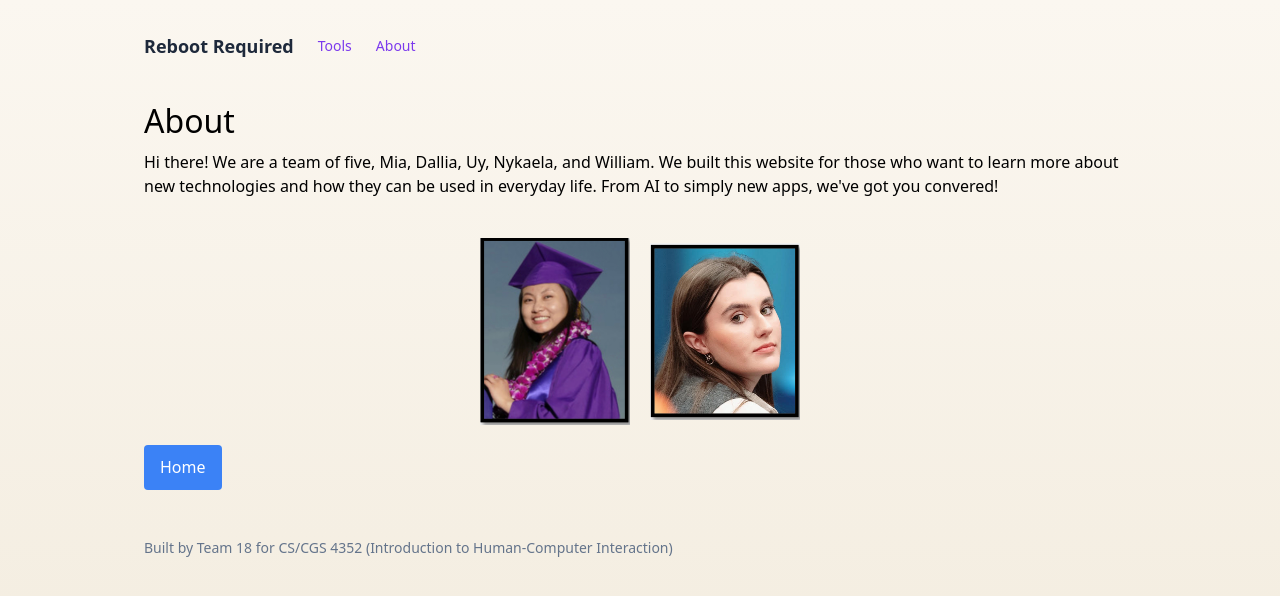
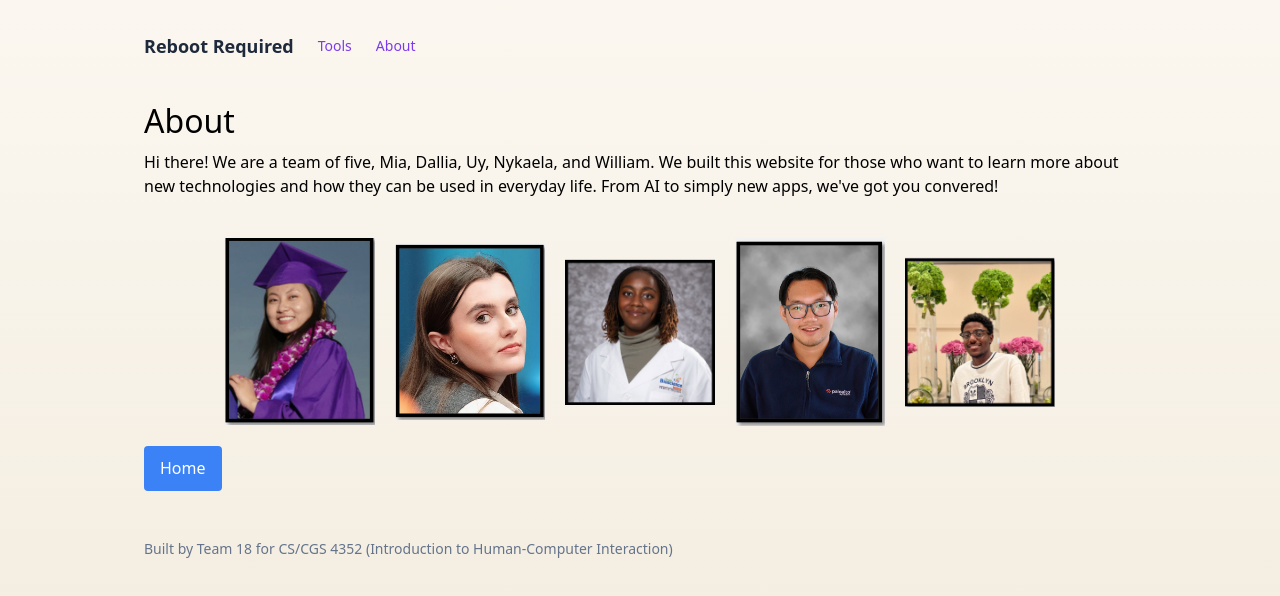
Before and after one commit to miamoore-prog/CS4352-Team18-Site, a Next.js app: page /about in a window 1280 px wide. Shown: the top 596 px of the page. Built offline with nearby package versions, Linux system fonts and the light colour scheme.

Commit message:
Update about page

```diff
--- a/app/about/page.js
+++ b/app/about/page.js
@@ -22,6 +22,7 @@ export default function AboutPage() {
       </p>
 
 
+  {/*below is the team images*/}
 <div   style={{ display: 'flex', justifyContent: 'center', alignItems: 'center', gap: '20px', marginTop: '20px' }}    >
       <Image
         src="/Dallia.png" // Replace with the actual image path in the public folder
@@ -38,7 +39,30 @@ export default function AboutPage() {
        width={150} // Adjust width as needed
        height={85} // Adjust height as needed
        style={{ marginTop: '20px', marginBottom: '20px' }}
+      />
 
+      <Image
+      src = "/nykaela.png"
+      alt = "About Page Image"
+      width={150} // Adjust width as needed
+      height={85} // Adjust height as needed
+      style={{ marginTop: '20px', marginBottom: '20px' }}
+      />
+
+      <Image
+      src = "/uy.png"
+      alt = "About Page Image"
+      width={150} // Adjust width as needed
+      height={85} // Adjust height as needed
+      style={{ marginTop: '20px', marginBottom: '20px' }}
+      />
+
+      <Image
+      src="/william.png"
+      alt="About Page Image"
+      width={150} // Adjust width as needed
+      height={85} // Adjust height as needed
+      style={{ marginTop: '20px', marginBottom: '20px' }}
       />
 
       </div>
```
